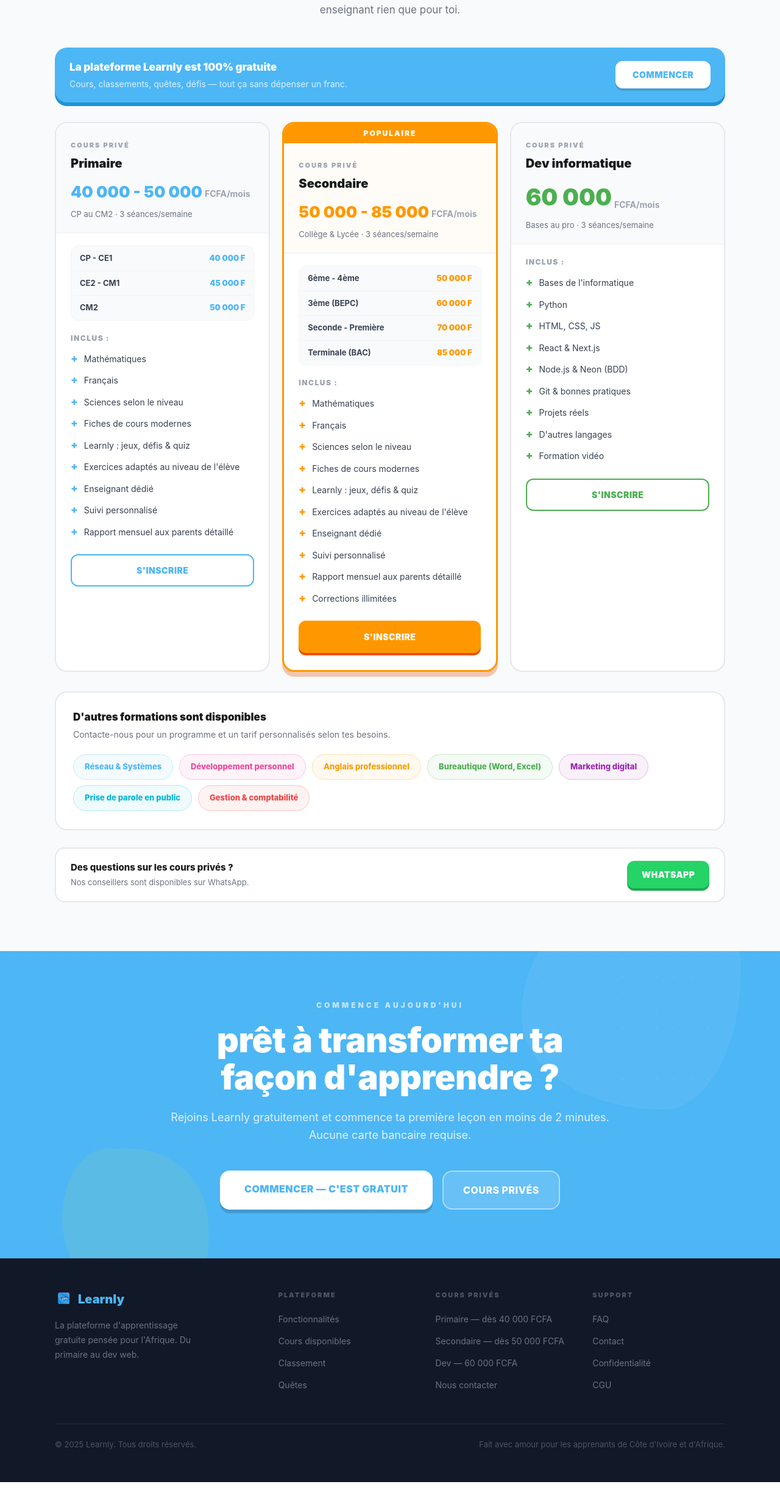
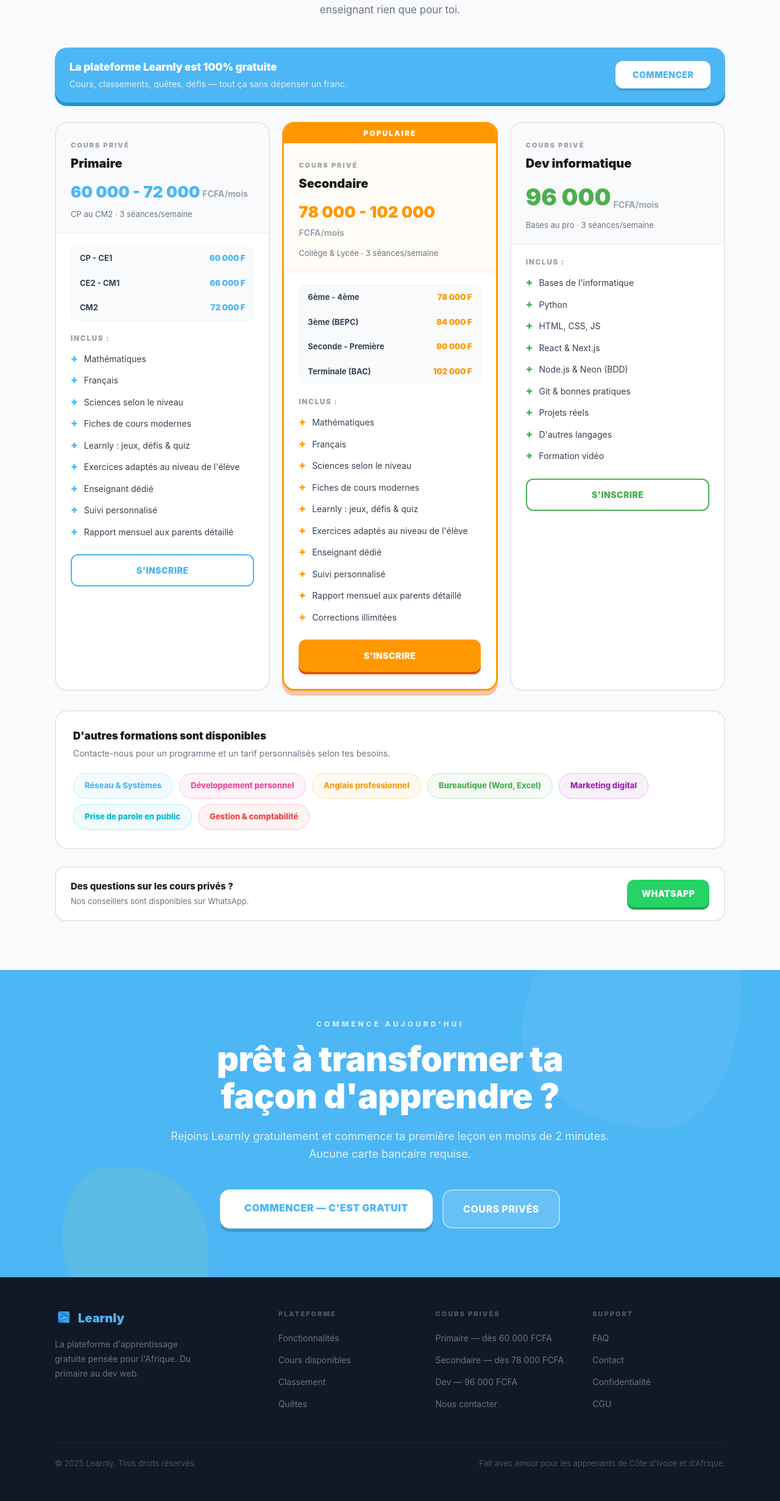
Before and after one commit to YO3CODER/Site-de-Learnly, a Next.js app: page / in a window 1280 px wide. Shown: the part 6571-9033 px from the top of the page at 61% size. Before the commit the page ends 9002 px from the top, so only its background shows below. Built offline with nearby package versions, Linux system fonts and the light colour scheme.

Commit message:
Mise à jour

```diff
--- a/app/page.tsx
+++ b/app/page.tsx
@@ -455,27 +455,27 @@
             {[
               {
                 level: "Primaire",
-                priceRange: "40 000 - 50 000",
+                priceRange: "60 000 - 72 000",
                 color: "#4db6f5", shadow: "#2193d3",
                 sub: "CP au CM2 · 3 séances/semaine",
                 levels: [
-                  { name: "CP - CE1", price: "40 000" },
-                  { name: "CE2 - CM1", price: "45 000" },
-                  { name: "CM2", price: "50 000" },
+                  { name: "CP - CE1", price: "60 000" },
+                  { name: "CE2 - CM1", price: "66 000" },
+                  { name: "CM2", price: "72 000" },
                 ],
                 features: ["Mathématiques", "Français", "Sciences selon le niveau", "Fiches de cours modernes", "Learnly : jeux, défis & quiz", "Exercices adaptés au niveau de l'élève", "Enseignant dédié", "Suivi personnalisé", "Rapport mensuel aux parents détaillé"],
                 popular: false,
               },
               {
                 level: "Secondaire",
-                priceRange: "50 000 - 85 000",
+                priceRange: "78 000 - 102 000",
                 color: "#ff9800", shadow: "#e65100",
                 sub: "Collège & Lycée · 3 séances/semaine",
                 levels: [
-                  { name: "6ème - 4ème", price: "50 000" },
-                  { name: "3ème (BEPC)", price: "60 000" },
-                  { name: "Seconde - Première", price: "70 000" },
-                  { name: "Terminale (BAC)", price: "85 000" },
+                  { name: "6ème - 4ème", price: "78 000" },
+                  { name: "3ème (BEPC)", price: "84 000" },
+                  { name: "Seconde - Première", price: "90 000" },
+                  { name: "Terminale (BAC)", price: "102 000" },
                 ],
                 features: ["Mathématiques", "Français", "Sciences selon le niveau", "Fiches de cours modernes", "Learnly : jeux, défis & quiz", "Exercices adaptés au niveau de l'élève", "Enseignant dédié", "Suivi personnalisé", "Rapport mensuel aux parents détaillé", "Corrections illimitées"],
                 popular: true,
@@ -483,7 +483,7 @@
               {
                 level: "Dev informatique",
                 priceRange: null,
-                price: "60 000",
+                price: "96 000",
                 color: "#4caf50", shadow: "#2e7d32",
                 sub: "Bases au pro · 3 séances/semaine",
                 levels: null,
@@ -619,7 +619,7 @@
             </div>
             {[
               { title: "Plateforme", links: ["Fonctionnalités", "Cours disponibles", "Classement", "Quêtes"] },
-              { title: "Cours privés", links: ["Primaire — dès 40 000 FCFA", "Secondaire — dès 50 000 FCFA", "Dev — 60 000 FCFA", "Nous contacter"] },
+              { title: "Cours privés", links: ["Primaire — dès 60 000 FCFA", "Secondaire — dès 78 000 FCFA", "Dev — 96 000 FCFA", "Nous contacter"] },
               { title: "Support", links: ["FAQ", "Contact", "Confidentialité", "CGU"] },
             ].map(({ title, links }) => (
               <div key={title}>
```
